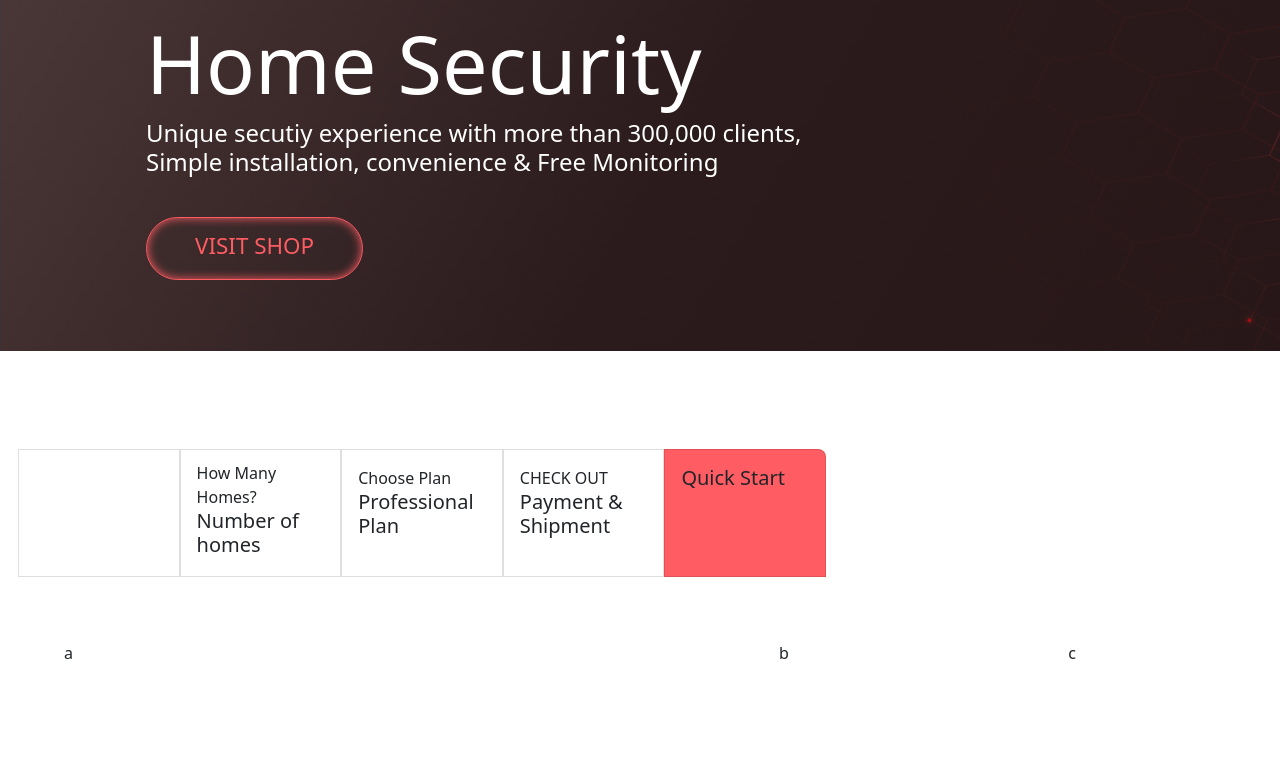
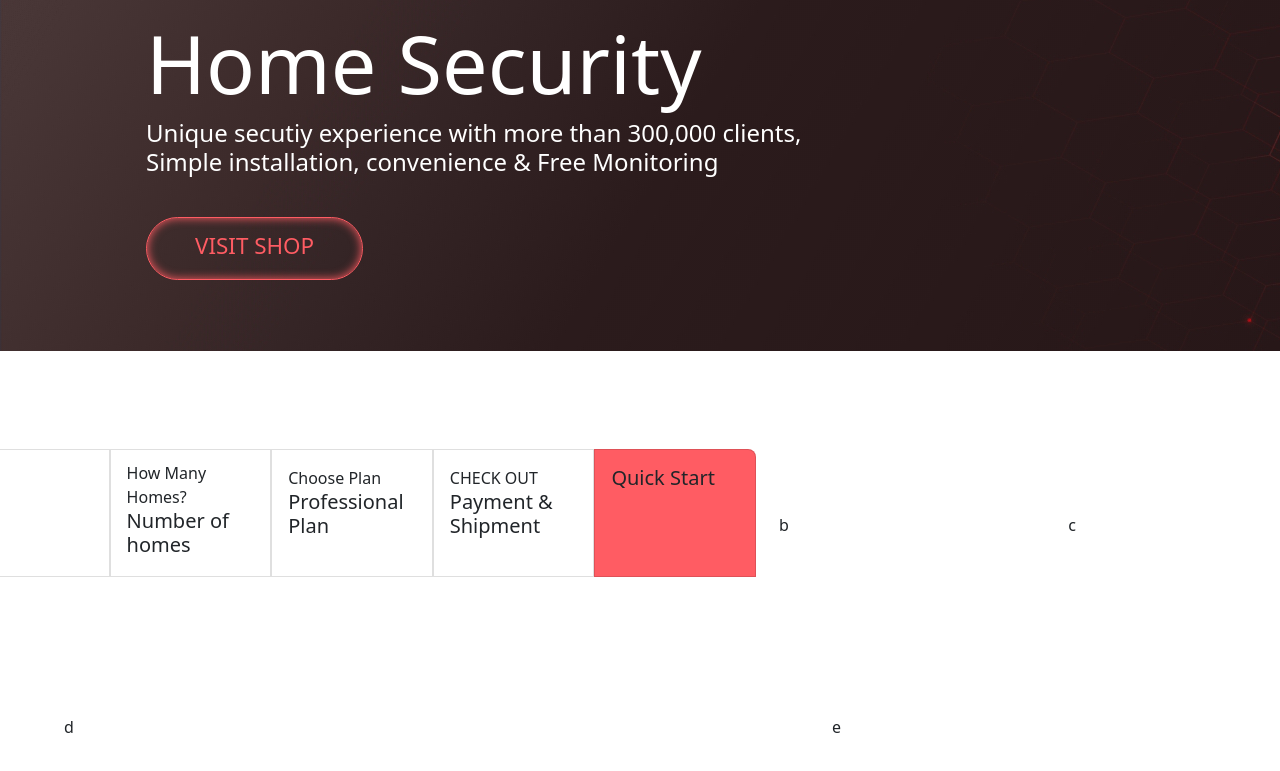
Before and after one commit to Saulnjie/olarm, a React (Create React App) app: page / in a window 1280 px wide. Shown: the part 449-1220 px from the top of the page. Built offline with nearby package versions, Linux system fonts and the light colour scheme.

Commit message:
some updatos

```diff
--- a/src/App.js
+++ b/src/App.js
@@ -36,7 +36,7 @@ function App() {
           <div className="col-sm-2"></div>
           <div className="col-sm-2"></div>
         </div>
-        <div className="container">
+        <div className="container cardHolder">
           <div className="col-sm-8">
             <CardsLanding />
           </div>
--- a/src/scss/partials/_nav.scss
+++ b/src/scss/partials/_nav.scss
@@ -109,3 +109,9 @@
   display: flex;
   flex-direction: row;
 }
+.cardHolder {
+  position: absolute;
+}
+.container__card {
+  position: relative;
+}
```
